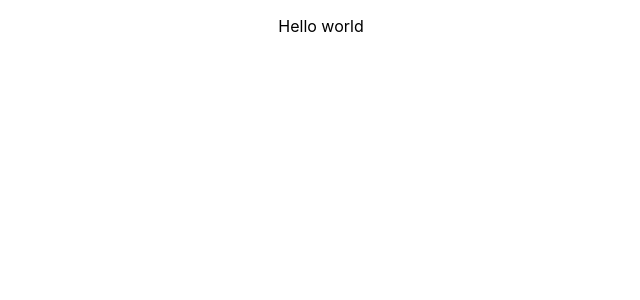
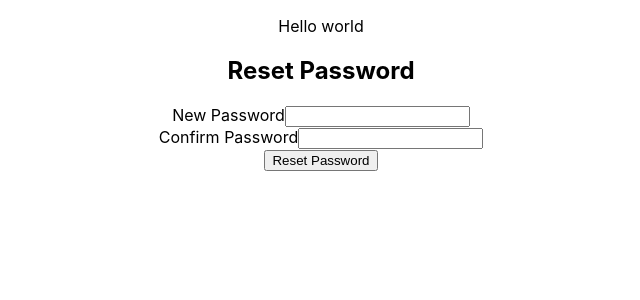
Before and after one commit to oliver-sey/pharmacy-management-system, a React (Create React App) app in the folder frontend/: page /resetpassword in a window 1280 px wide. Before the commit this address had no page. Shown: the top 300 px of the page, without its empty margins (319-959 px from the left). Built offline with nearby package versions, Linux system fonts and the light colour scheme.

Commit message:
Added Reset Password Page

```diff
--- a/frontend/src/App.js
+++ b/frontend/src/App.js
@@ -8,6 +8,7 @@ import ViewOfPatients from './Pages/ViewOfPatients';
 import ViewOfUsers from './Pages/ViewOfUsers';
 import {BrowserRouter as Router, Route, Routes} from "react-router-dom";
 import ViewOfMedications from './Pages/ViewOfMedications';
+import ResetPassword from './Pages/ResetPassword'
 
 
 function App() {
@@ -23,6 +24,7 @@ function App() {
           <Route path='/viewofpatients' element={<ViewOfPatients/>}/>
           <Route path='/viewofmedications' element={<ViewOfMedications/>}/>
           <Route path='/viewofusers' element={<ViewOfUsers/>}/>
+          <Route path='/resetpassword' element ={<ResetPassword/>}/>
 
         </Routes>
       </Router>
--- /dev/null
+++ b/frontend/src/Pages/ResetPassword.js
@@ -0,0 +1,70 @@
+import React, { useState } from 'react';
+
+const ResetPassword = () => {
+  const [password, setPassword] = useState('');
+  const [confirmPassword, setConfirmPassword] = useState('');
+  const [message, setMessage] = useState('');
+  const [error, setError] = useState('');
+
+  const handleSubmit = async (e) => {
+    e.preventDefault();
+    if (password !== confirmPassword) {
+      setError('Passwords do not match.');
+      return;
+    }
+
+    try {
+      const response = await fetch(`http://localhost:8000/resetpassword`, {
+        method: 'POST',
+        headers: {
+          'Content-Type': 'application/json',
+        },
+        body: JSON.stringify({ password }),
+      });
+
+      const data = await response.json();
+      if (response.ok) {
+        setMessage(data.message);  // Assuming backend returns a success message
+        setError('');
+        setPassword('');  // Clear the input fields after successful reset
+        setConfirmPassword('');
+      } else {
+        throw new Error(data.message || 'Failed to reset password');
+      }
+    } catch (err) {
+      setError(err.message || 'Failed to reset password. Please try again.');
+      setMessage('');  // Clear the success message on error
+    }
+  };
+
+  return (
+    <div className="container">
+      <h2>Reset Password</h2>
+      <form onSubmit={handleSubmit}>
+        <div>
+          <label>New Password</label>
+          <input
+            type="password"
+            value={password}
+            onChange={(e) => setPassword(e.target.value)}
+            required
+          />
+        </div>
+        <div>
+          <label>Confirm Password</label>
+          <input
+            type="password"
+            value={confirmPassword}
+            onChange={(e) => setConfirmPassword(e.target.value)}
+            required
+          />
+        </div>
+        <button type="submit">Reset Password</button>
+      </form>
+      {message && <p>{message}</p>}
+      {error && <p style={{ color: 'red' }}>{error}</p>}
+    </div>
+  );
+};
+
+export default ResetPassword;
```
Also changed, not shown: 1 other file (tests, documents, lock files or other folders).
